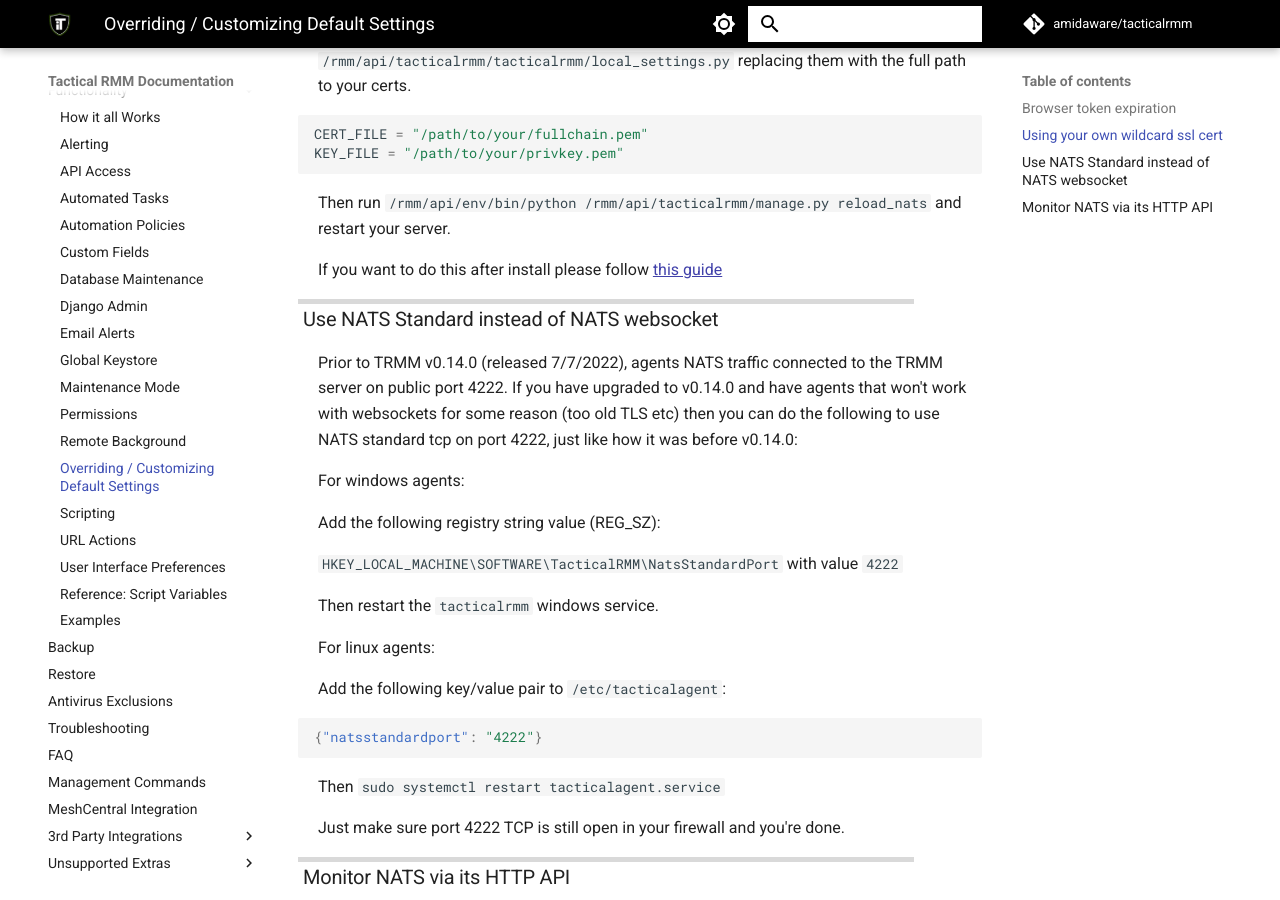
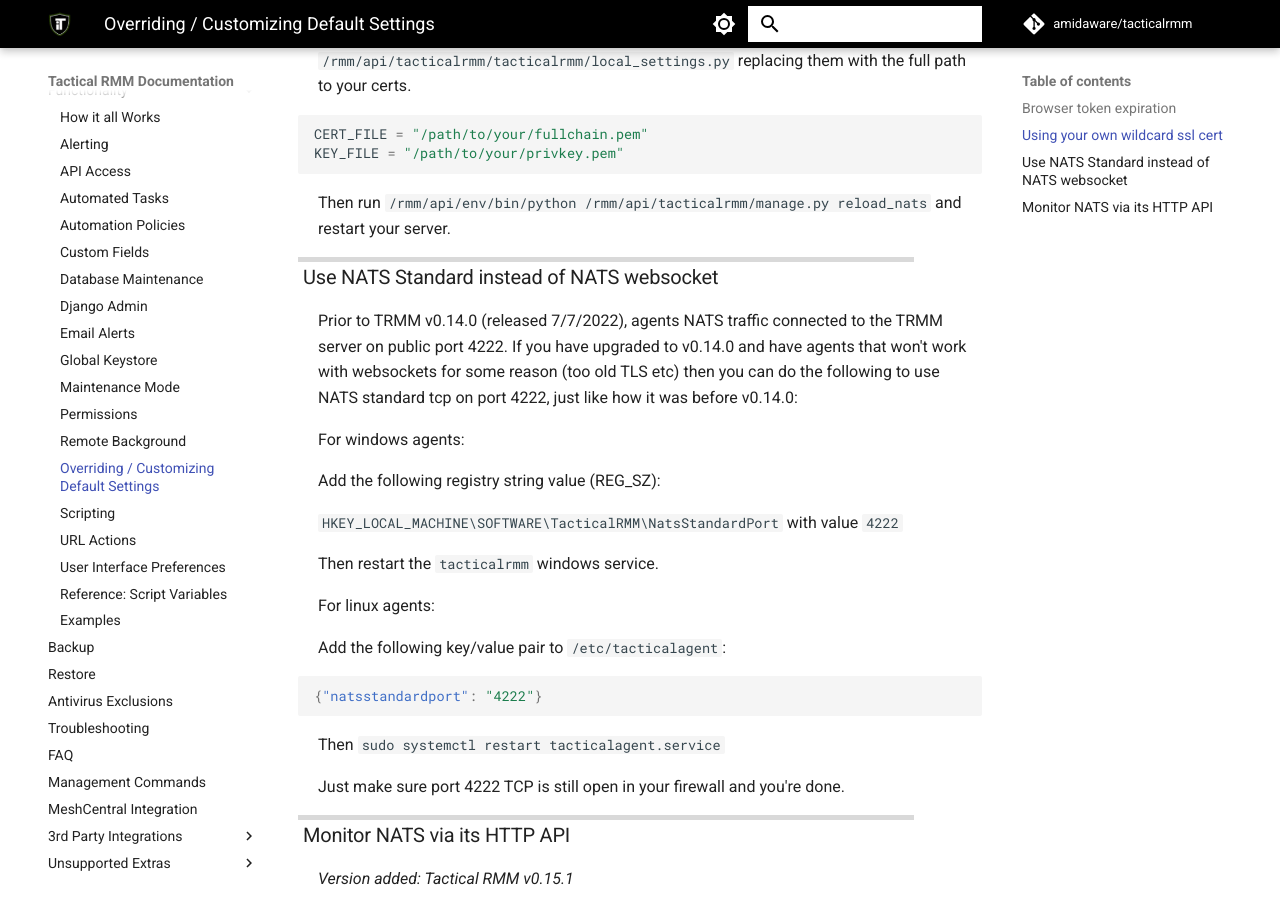
Before and after one commit to amidaware/trmm-docs, an MkDocs documentation site: the page built from docs/functions/settings_override.md, in a window 1280 px wide and 900 px high, scrolled down 776 px. Built offline with MkDocs 1.6.1 and Material for MkDocs 9.7.7, drawn with Linux system fonts in a browser that asks for light colours; comment, search, counter and statistics services are not loaded.

Commit message:
Update settings_override.md

````diff
--- a/docs/functions/settings_override.md
+++ b/docs/functions/settings_override.md
@@ -34,8 +34,6 @@
 ```
 
 Then run `/rmm/api/env/bin/python /rmm/api/tacticalrmm/manage.py reload_nats` and restart your server.
-
-If you want to do this after install please follow [this guide](https://docs.tacticalrmm.com/unsupported_scripts/#using-purchased-ssl-certs-instead-of-lets-encrypt-wildcards)
 
 ### Use NATS Standard instead of NATS websocket
 
````
